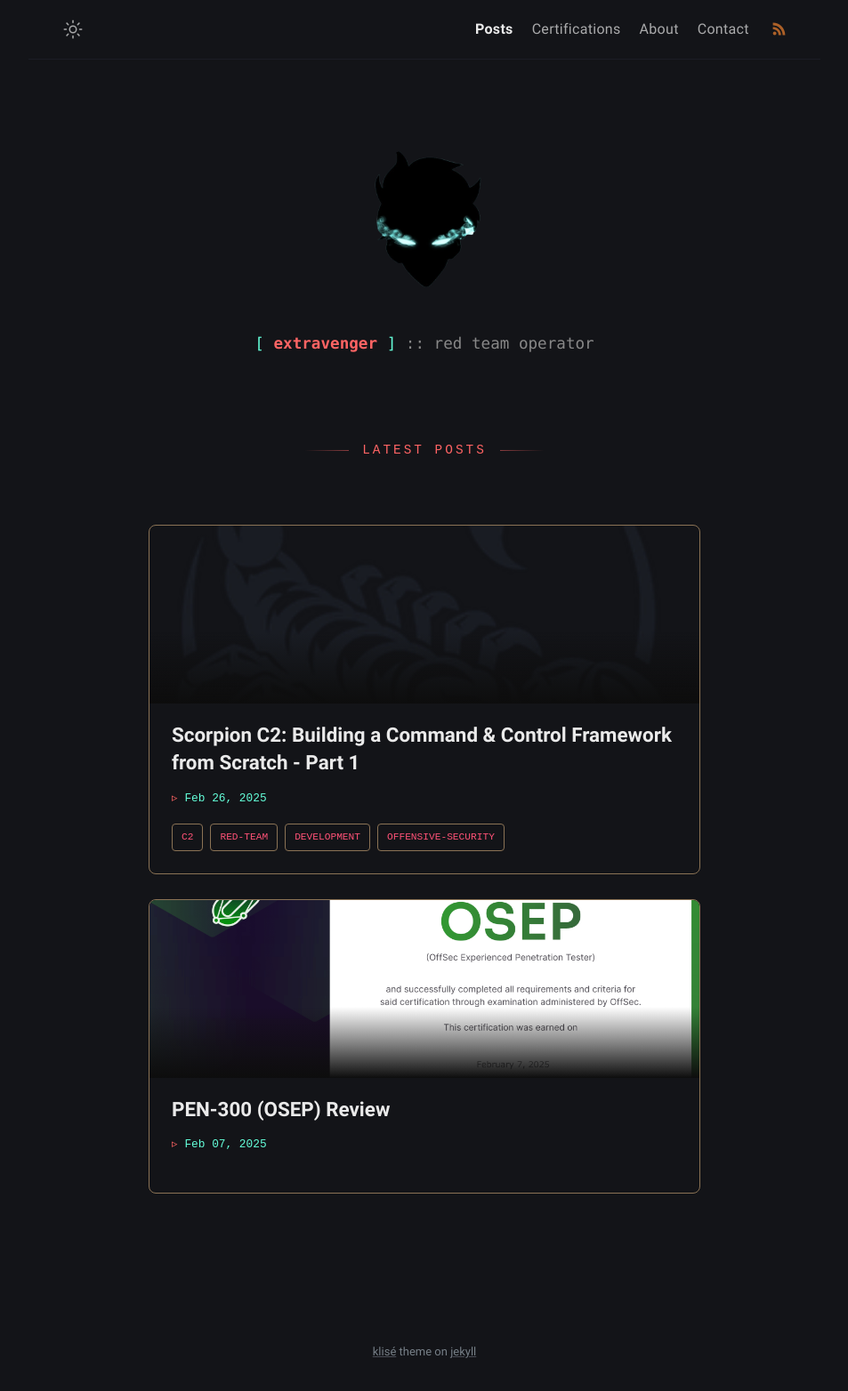
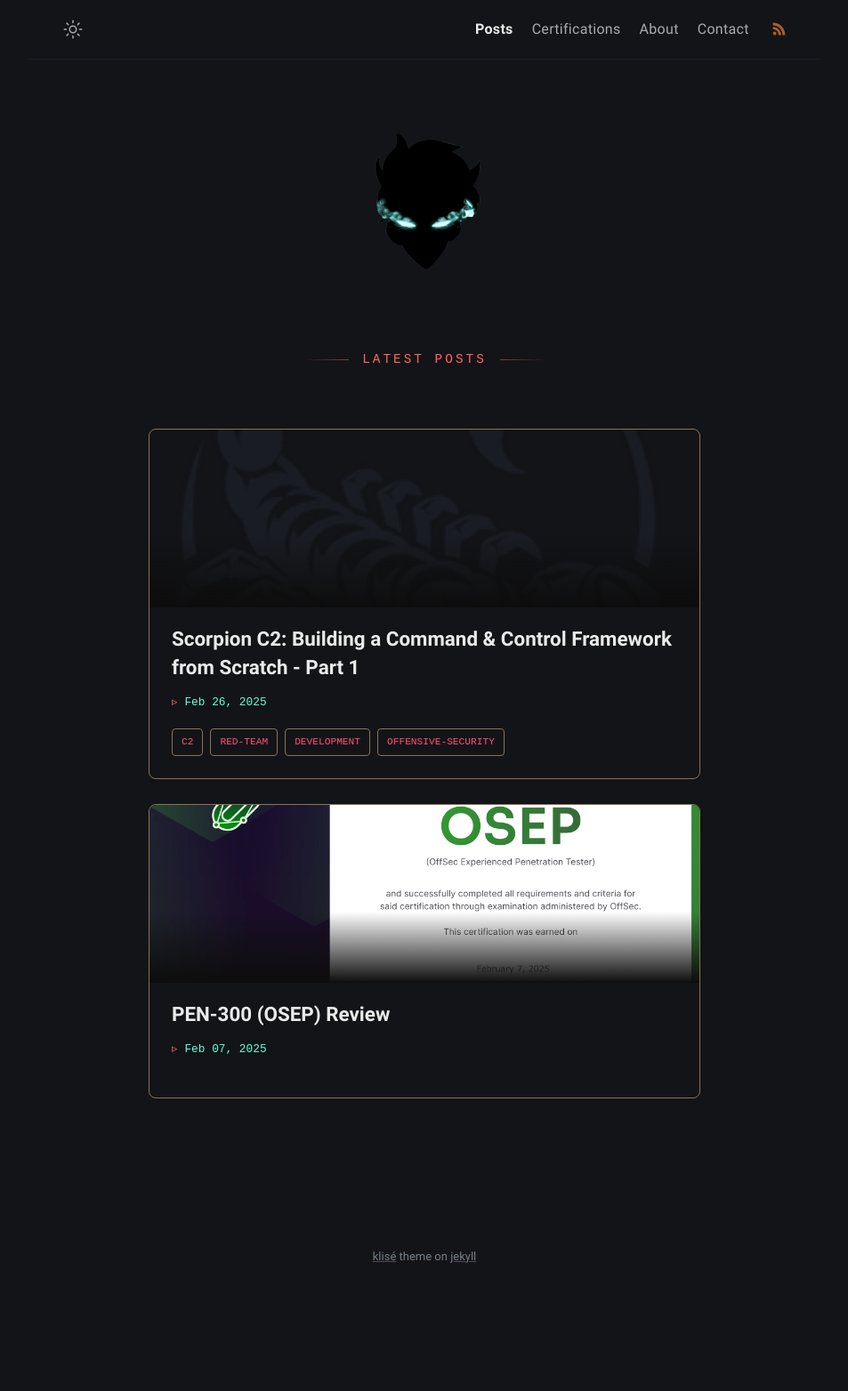
Before and after one commit to Extravenger/extravenger.github.io, a Jekyll site: the page built from index.md, in a window 1280 px wide. Shown: the whole page at 89% size, without its empty margins (163-1116 px from the left). Built offline with Jekyll 4.4.1, drawn with Linux system fonts in a browser that asks for light colours; after the commit the page ends 1457 px from its top, so only the background shows below that.

Commit message:
Update default.html

```diff
--- a/_layouts/default.html
+++ b/_layouts/default.html
@@ -12,7 +12,7 @@ layout: home
     /* Hero Section */
     .hero-section {
       text-align: center;
-      margin: 60px auto 40px;
+      margin: 40px auto 10px;
       padding: 20px;
       position: relative;
       z-index: 1;
@@ -83,7 +83,7 @@ layout: home
     /* Section Title */
     .section-header {
       text-align: center;
-      margin: 50px 0 30px;
+      margin: 15px 0 25px;
       opacity: 0;
       animation: fadeSlideUp 0.6s ease-out 1s forwards;
     }
@@ -360,14 +360,6 @@ layout: home
         <div class="hero-image-wrapper">
           <img class="hero-image" src="https://extravenger.github.io/assets/img/ninja.png" alt="Profile Image">
         </div>
-
-        <div class="hero-title">
-          <span class="bracket">[</span>
-          <span class="name">extravenger</span>
-          <span class="bracket">]</span>
-          <span class="separator"> :: </span>
-          <span style="color: #888;">red team operator</span>
-        </div>
       </div>
 
       <!-- Section Header -->
```
